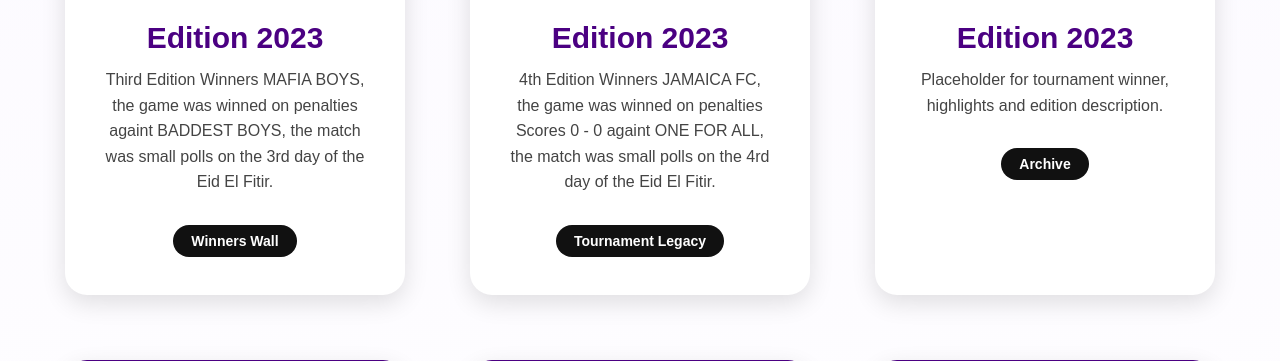
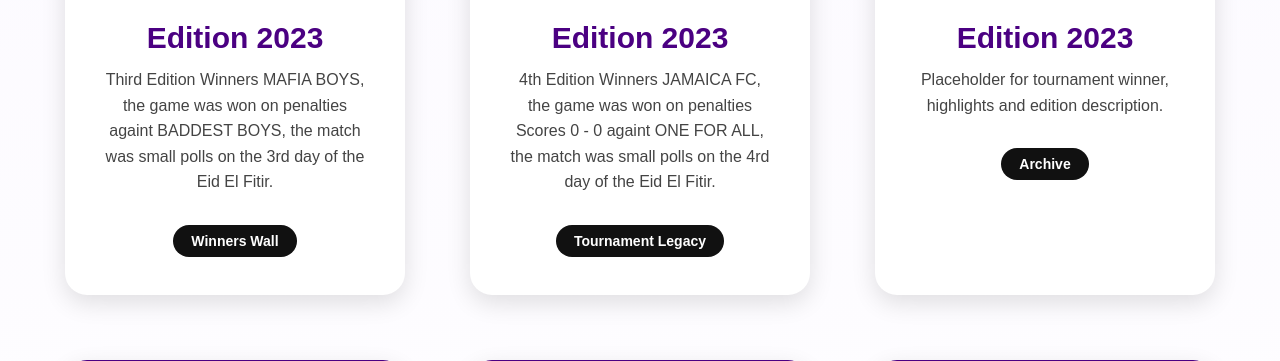
Before and after one commit to AbdulMajid80JA/Songhai_Professional_Tournament_System, a Flask app: page /gallery in a window 1280 px wide. Shown: the part 1833-2194 px from the top of the page. Run offline with Flask 3, Linux system fonts and the light colour scheme; data comes from the database, SQL or seed files in the repository.

Commit message:
Update gallery.html

```diff
--- a/templates/gallery.html
+++ b/templates/gallery.html
@@ -242,7 +242,7 @@ onclick="openLightbox(this.src)">
 onclick="openLightbox(this.src)">
 <div class="caption">
 <h3>Edition 2023</h3>
-<p>Second Edition Winners GAKLI FC, the game was winned on 1-0 Scores againt HAPPY BOYS, the match was small polls on the 4th day of the Eid El Adha.</p>
+<p>Second Edition Winners GAKLI FC, the game was won on 1-0 Scores againt HAPPY BOYS, the match was small polls on the 4th day of the Eid El Adha.</p>
 <span class="badge">Historic Edition</span>
 </div>
 </div>
@@ -253,7 +253,7 @@ onclick="openLightbox(this.src)">
 onclick="openLightbox(this.src)">
 <div class="caption">
 <h3>Edition 2023</h3>
-<p>Third Edition Winners MAFIA BOYS, the game was winned on penalties againt BADDEST BOYS, the match was small polls on the 3rd day of the Eid El Fitir.</p>
+<p>Third Edition Winners MAFIA BOYS, the game was won on penalties againt BADDEST BOYS, the match was small polls on the 3rd day of the Eid El Fitir.</p>
 <span class="badge">Winners Wall</span>
 </div>
 </div>
@@ -264,7 +264,7 @@ onclick="openLightbox(this.src)">
 onclick="openLightbox(this.src)">
 <div class="caption">
 <h3>Edition 2023</h3>
-<p>4th Edition Winners JAMAICA FC, the game was winned on penalties Scores 0 - 0 againt ONE FOR ALL, the match was small polls on the 4rd day of the Eid El Fitir.</p>
+<p>4th Edition Winners JAMAICA FC, the game was won on penalties Scores 0 - 0 againt ONE FOR ALL, the match was small polls on the 4rd day of the Eid El Fitir.</p>
 <span class="badge">Tournament Legacy</span>
 </div>
 </div>
```
